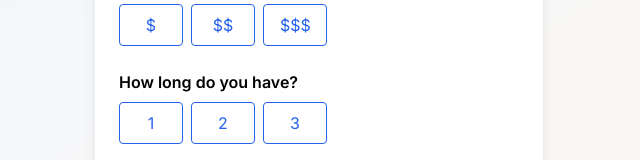
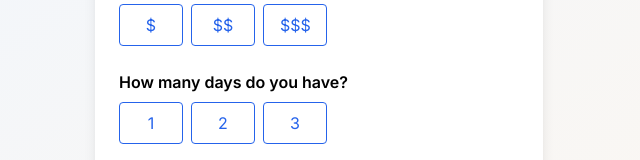
Before and after one commit to TownLake/lisbon-ai, a Next.js app: page / in a window 1280 px wide. Shown: the part 267-427 px from the top of the page, without its empty margins (321-961 px from the left). Built offline with nearby package versions, Linux system fonts and the light colour scheme.

Commit message:
Update page.js

```diff
--- a/app/page.js
+++ b/app/page.js
@@ -108,7 +108,7 @@ export default function Home() {
             </div>
 
             <div>
-              <h3 className="font-semibold mb-2 dark:text-white">How long do you have?</h3>
+              <h3 className="font-semibold mb-2 dark:text-white">How many days do you have?</h3>
               <div className="flex space-x-2">
                 {[1, 2, 3].map((days) => (
                   <Button
```
